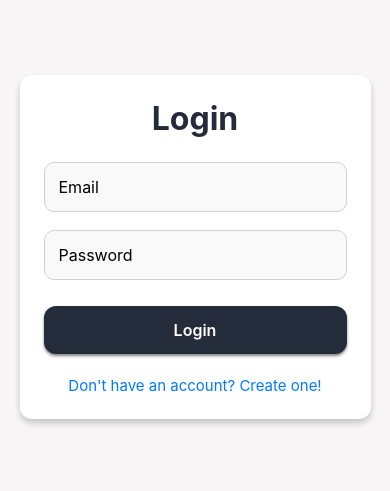
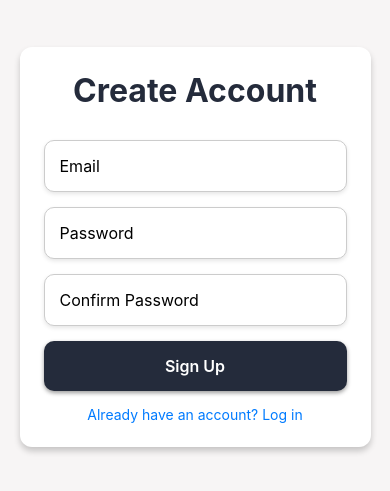
Before and after one commit to brendanddev/Collectible-Finder, a React Native app: screen / in a window 390 px wide. Shown: the part 175-666 px from the top of the page. Built offline with nearby package versions, Linux system fonts and the light colour scheme.

Commit message:
Add create account screen styling

```diff
--- a/src/App.tsx
+++ b/src/App.tsx
@@ -9,11 +9,12 @@ import { AuthProvider } from './contexts/AuthContext';
 import TabNavigator from './navigation/TabNavigator';
 
 import Login from './screens/Login';
+import CreateAccount from './screens/CreateAccount';
 
 export default function App() {
   return (
     <AuthProvider>
-      <Login />
+      <CreateAccount />
     </AuthProvider>
   );
 }
--- a/src/screens/CreateAccount.tsx
+++ b/src/screens/CreateAccount.tsx
@@ -7,6 +7,7 @@
 
 import { SafeAreaView, Text, TextInput, View, TouchableOpacity, Alert } from 'react-native'
 import { useState } from 'react';
+import api from '../utils/api';
 import createAccountStyles from "../styles/createAccountStyles";
 
 const CreateAccount = () => {
@@ -18,36 +19,43 @@ const CreateAccount = () => {
     };
 
     return (
-        <SafeAreaView>
-            <Text>Create Account</Text>
+       <SafeAreaView style={createAccountStyles.container}>
+            <View style={createAccountStyles.card}>
+                <Text style={createAccountStyles.title}>Create Account</Text>
 
                 <TextInput
                     placeholder="Email"
+                    style={createAccountStyles.input}
                     value={email}
                     onChangeText={setEmail}
                     keyboardType="email-address"
                     autoCapitalize="none"
                 />
+
                 <TextInput
                     placeholder="Password"
+                    style={createAccountStyles.input}
                     value={password}
                     onChangeText={setPassword}
                     secureTextEntry
                 />
+
                 <TextInput
                     placeholder="Confirm Password"
+                    style={createAccountStyles.input}
                     value={confirmPassword}
                     onChangeText={setConfirmPassword}
                     secureTextEntry
                 />
 
-            <TouchableOpacity onPress={handleCreateAccount}>
-                <Text>Sign Up</Text>
+                <TouchableOpacity style={createAccountStyles.button} onPress={handleCreateAccount}>
+                    <Text style={createAccountStyles.buttonText}>Sign Up</Text>
                 </TouchableOpacity>
 
                 <TouchableOpacity>
-                <Text>Already have an account? Log in</Text>
+                    <Text style={createAccountStyles.linkText}>Already have an account? Log in</Text>
                 </TouchableOpacity>
+            </View>
         </SafeAreaView>
     );
 }
--- a/src/styles/createAccountStyles.ts
+++ b/src/styles/createAccountStyles.ts
@@ -8,7 +8,73 @@
 import { StyleSheet } from 'react-native';
 
 const createAccountStyles = StyleSheet.create({
+    container: {
+        flex: 1,
+        alignItems: 'center',
+        justifyContent: 'center',
+        padding: 20,
+        backgroundColor: '#f7f5f5',
+    },
 
+    card: {
+        width: '90%',
+        backgroundColor: '#fff',
+        borderRadius: 12,
+        padding: 24,
+        shadowColor: '#000',
+        shadowOffset: { width: 0, height: 4 },
+        shadowOpacity: 0.2,
+        shadowRadius: 6,
+        elevation: 4,
+    },
+
+    title: {
+        fontSize: 32,
+        fontWeight: 'bold',
+        marginBottom: 30,
+        textAlign: 'center',
+        color: '#242b3b',
+    },
+
+    input: {
+        backgroundColor: '#fff',
+        borderWidth: 1,
+        borderColor: '#ccc',
+        borderRadius: 10,
+        padding: 15,
+        marginBottom: 15,
+        fontSize: 16,
+        elevation: 2,
+        shadowColor: '#000',
+        shadowOffset: { width: 0, height: 2 },
+        shadowOpacity: 0.1,
+        shadowRadius: 4,
+    },
+
+    button: {
+        backgroundColor: '#242b3b',
+        paddingVertical: 15,
+        borderRadius: 10,
+        alignItems: 'center',
+        marginBottom: 15,
+        elevation: 3,
+        shadowColor: '#050505',
+        shadowOffset: { width: 0, height: 2 },
+        shadowOpacity: 0.4,
+        shadowRadius: 4,
+    },
+
+    buttonText: {
+        color: '#fff',
+        fontSize: 16,
+        fontWeight: '600',
+    },
+
+    linkText: {
+        color: '#007bff',
+        fontSize: 14,
+        textAlign: 'center',
+    }
 });
 
 export default createAccountStyles;
```
Lines whose indentation alone changed are shown as unchanged.
